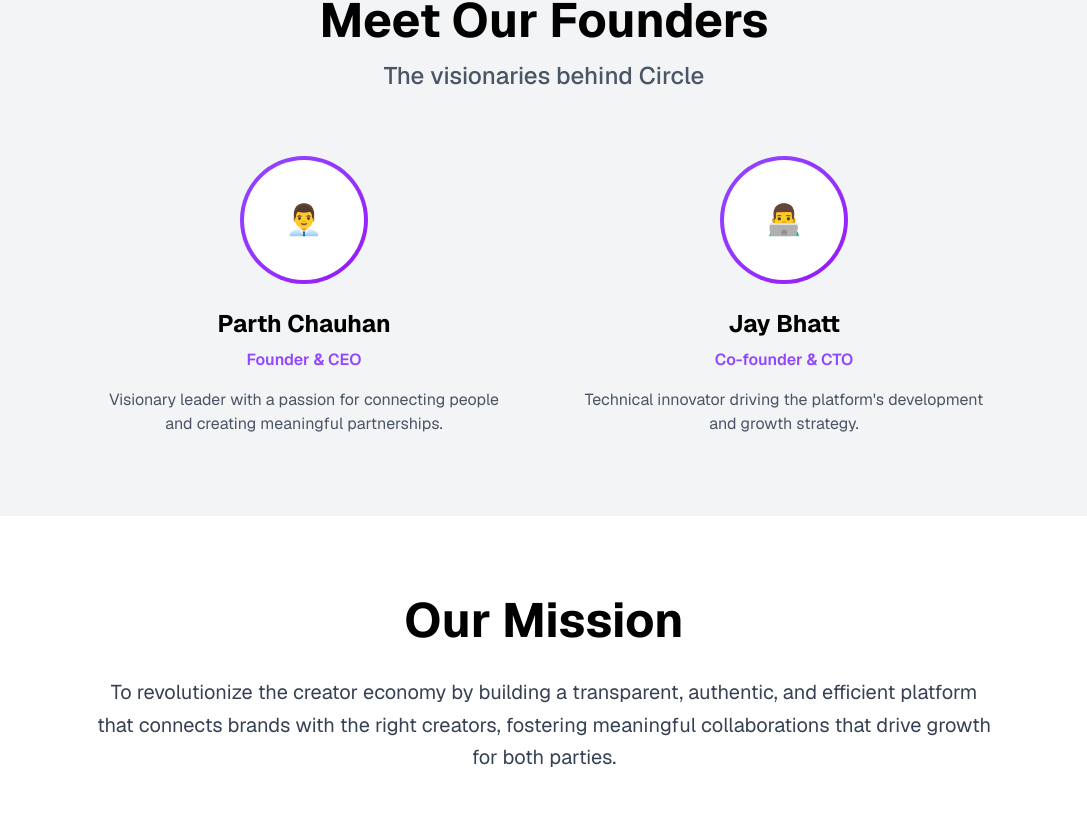
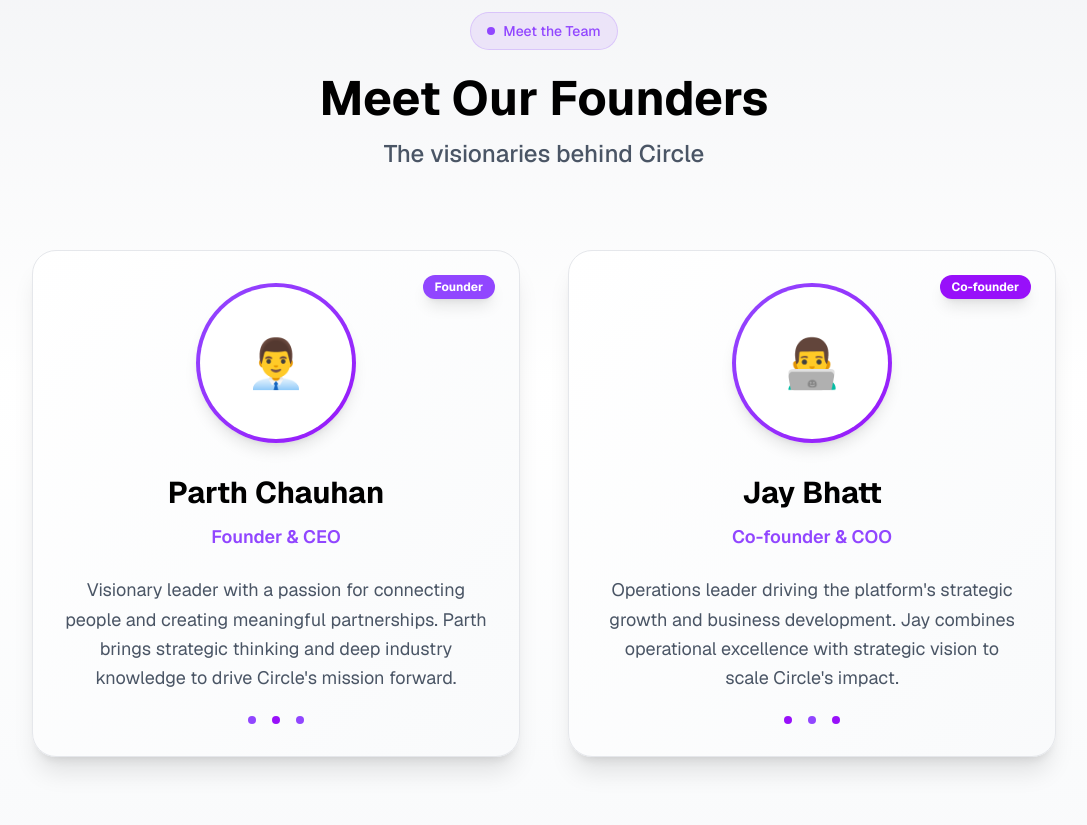
Before and after one commit to decodewithParth/circle-5, a Next.js app: page /about in a window 1280 px wide. Shown: the part 2575-3400 px from the top of the page, without its empty margins (96-1183 px from the left). Built offline with nearby package versions, Linux system fonts and the light colour scheme.

Commit message:
modified the founder section

```diff
--- a/src/app/about/page.tsx
+++ b/src/app/about/page.tsx
@@ -204,9 +204,13 @@ export default function AboutPage() {
           </section>
 
           {/* Founders Section */}
-          <section className="py-20 px-4 bg-gray-100 dark:bg-neutral-950">
+          <section className="py-24 px-4 bg-gradient-to-b from-gray-100 via-white to-gray-50 dark:from-neutral-950 dark:via-black dark:to-neutral-950">
             <div className="max-w-6xl mx-auto">
-              <div className="text-center mb-16">
+              <div className="text-center mb-20">
+                <div className="inline-flex items-center gap-2 px-4 py-2 rounded-full bg-[#9146FF]/10 border border-[#9146FF]/20 text-[#9146FF] text-sm font-medium mb-6">
+                  <span className="w-2 h-2 rounded-full bg-[#9146FF]"></span>
+                  Meet the Team
+                </div>
                 <h2 className="text-4xl md:text-5xl font-bold text-black dark:text-white mb-4">
                   Meet Our Founders
                 </h2>
@@ -215,33 +219,63 @@ export default function AboutPage() {
                 </p>
               </div>
 
-              <div className="grid grid-cols-1 md:grid-cols-2 gap-16 max-w-4xl mx-auto">
+              <div className="grid grid-cols-1 md:grid-cols-2 gap-12 max-w-5xl mx-auto">
                 {/* Founder */}
-                <div className="text-center">
-                  <div className="w-32 h-32 mx-auto mb-6 rounded-full bg-gradient-to-br from-[#9146FF] to-purple-600 p-1">
-                    <div className="w-full h-full rounded-full bg-white dark:bg-gray-900 flex items-center justify-center">
-                      <div className="text-3xl">👨‍💼</div>
+                <div className="group relative">
+                  <div className="bg-gradient-to-br from-white to-gray-50 dark:from-neutral-900 dark:to-neutral-800 rounded-3xl p-8 shadow-xl border border-gray-200 dark:border-neutral-700 hover:shadow-2xl transition-all duration-300 hover:-translate-y-2">
+                    <div className="text-center">
+                      <div className="relative mb-8">
+                        <div className="w-40 h-40 mx-auto rounded-full bg-gradient-to-br from-[#9146FF] to-purple-600 p-1 shadow-lg">
+                          <div className="w-full h-full rounded-full bg-white dark:bg-gray-900 flex items-center justify-center group-hover:scale-105 transition-transform duration-300">
+                            <div className="text-5xl">👨‍💼</div>
+                          </div>
+                        </div>
+                        <div className="absolute -top-2 -right-2 bg-[#9146FF] text-white px-3 py-1 rounded-full text-xs font-bold shadow-lg">
+                          Founder
+                        </div>
+                      </div>
+                      <h3 className="text-3xl font-bold mb-3 text-black dark:text-white">Parth Chauhan</h3>
+                      <p className="text-[#9146FF] font-semibold mb-6 text-lg">Founder & CEO</p>
+                      <p className="text-gray-600 dark:text-gray-400 leading-relaxed text-lg">
+                        Visionary leader with a passion for connecting people and creating meaningful partnerships.
+                        Parth brings strategic thinking and deep industry knowledge to drive Circle's mission forward.
+                      </p>
+                      <div className="mt-6 flex justify-center gap-4">
+                        <div className="w-2 h-2 rounded-full bg-[#9146FF]"></div>
+                        <div className="w-2 h-2 rounded-full bg-purple-600"></div>
+                        <div className="w-2 h-2 rounded-full bg-[#9146FF]"></div>
+                      </div>
                     </div>
                   </div>
-                  <h3 className="text-2xl font-bold mb-2 text-black dark:text-white">Parth Chauhan</h3>
-                  <p className="text-[#9146FF] font-semibold mb-4">Founder & CEO</p>
-                  <p className="text-gray-600 dark:text-gray-400">
-                    Visionary leader with a passion for connecting people and creating meaningful partnerships.
-                  </p>
                 </div>
 
                 {/* Co-founder */}
-                <div className="text-center">
-                  <div className="w-32 h-32 mx-auto mb-6 rounded-full bg-gradient-to-br from-[#9146FF] to-purple-600 p-1">
-                    <div className="w-full h-full rounded-full bg-white dark:bg-gray-900 flex items-center justify-center">
-                      <div className="text-3xl">👨‍💻</div>
+                <div className="group relative">
+                  <div className="bg-gradient-to-br from-white to-gray-50 dark:from-neutral-900 dark:to-neutral-800 rounded-3xl p-8 shadow-xl border border-gray-200 dark:border-neutral-700 hover:shadow-2xl transition-all duration-300 hover:-translate-y-2">
+                    <div className="text-center">
+                      <div className="relative mb-8">
+                        <div className="w-40 h-40 mx-auto rounded-full bg-gradient-to-br from-[#9146FF] to-purple-600 p-1 shadow-lg">
+                          <div className="w-full h-full rounded-full bg-white dark:bg-gray-900 flex items-center justify-center group-hover:scale-105 transition-transform duration-300">
+                            <div className="text-5xl">👨‍💻</div>
+                          </div>
+                        </div>
+                        <div className="absolute -top-2 -right-2 bg-purple-600 text-white px-3 py-1 rounded-full text-xs font-bold shadow-lg">
+                          Co-founder
+                        </div>
+                      </div>
+                      <h3 className="text-3xl font-bold mb-3 text-black dark:text-white">Jay Bhatt</h3>
+                      <p className="text-[#9146FF] font-semibold mb-6 text-lg">Co-founder & COO</p>
+                      <p className="text-gray-600 dark:text-gray-400 leading-relaxed text-lg">
+                        Operations leader driving the platform's strategic growth and business development.
+                        Jay combines operational excellence with strategic vision to scale Circle's impact.
+                      </p>
+                      <div className="mt-6 flex justify-center gap-4">
+                        <div className="w-2 h-2 rounded-full bg-purple-600"></div>
+                        <div className="w-2 h-2 rounded-full bg-[#9146FF]"></div>
+                        <div className="w-2 h-2 rounded-full bg-purple-600"></div>
+                      </div>
                     </div>
                   </div>
-                  <h3 className="text-2xl font-bold mb-2 text-black dark:text-white">Jay Bhatt</h3>
-                  <p className="text-[#9146FF] font-semibold mb-4">Co-founder & CTO</p>
-                  <p className="text-gray-600 dark:text-gray-400">
-                    Technical innovator driving the platform's development and growth strategy.
-                  </p>
                 </div>
               </div>
             </div>
```
